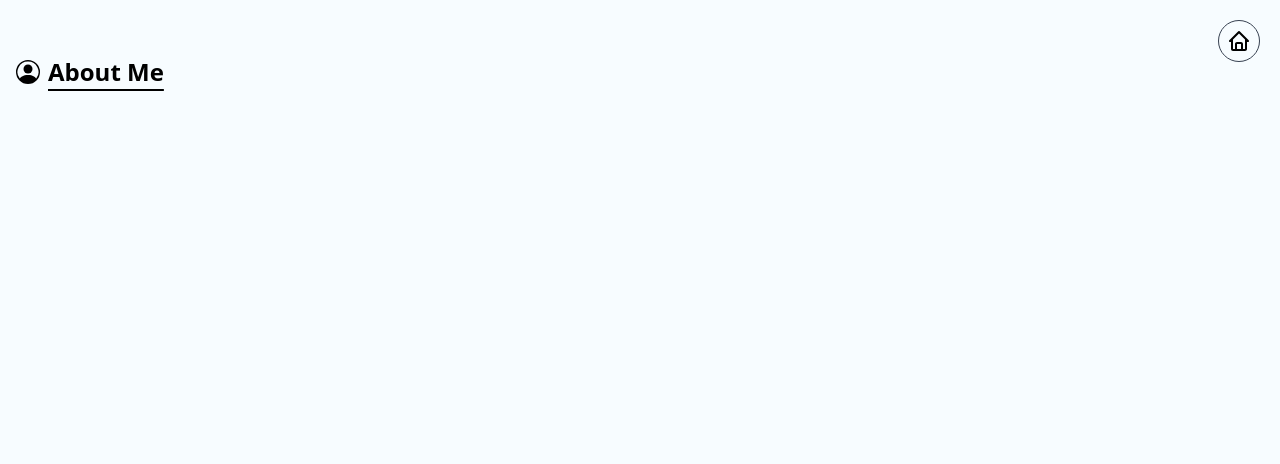
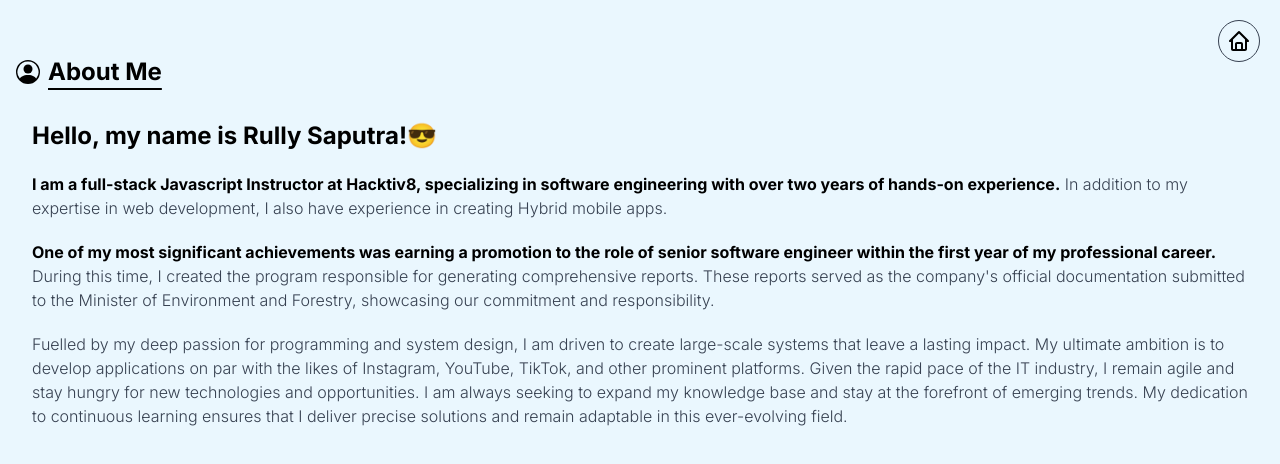
Before and after one commit to rully-saputra15/next-portfolio, a Next.js app: page /about in a window 1280 px wide. Shown: the top 464 px of the page. Built offline with nearby package versions, Linux system fonts and the light colour scheme.

Commit message:
feat: add more info section and revise dashboard

```diff
--- a/components/Layout.tsx
+++ b/components/Layout.tsx
@@ -1,11 +1,13 @@
 import { FC } from "react";
+import { Inter } from "next/font/google";
 
+const inter = Inter({ subsets: ["latin"] });
 type LayoutProps = {
   children: JSX.Element | JSX.Element[];
 };
 
 const Layout: FC<LayoutProps> = ({ children }) => {
-  return <div className="p-4 bg-sky-50/50 h-screen">{children}</div>;
+  return <div className={`p-4 h-screen ${inter.className}`}>{children}</div>;
 };
 
 export default Layout;
--- a/package.json
+++ b/package.json
@@ -15,7 +15,7 @@
     "autoprefixer": "10.4.14",
     "eslint": "8.44.0",
     "eslint-config-next": "13.4.9",
-    "next": "13.4.9",
+    "next": "^13.4.9",
     "postcss": "8.4.25",
     "react": "18.2.0",
     "react-dom": "18.2.0",
--- a/pages/_document.tsx
+++ b/pages/_document.tsx
@@ -4,7 +4,7 @@ export default function Document() {
   return (
     <Html lang="en">
       <Head />
-      <body>
+      <body className="bg-sky-200/30">
         <Main />
         <NextScript />
       </body>
--- a/pages/about/index.tsx
+++ b/pages/about/index.tsx
@@ -9,6 +9,47 @@ const AboutPage = () => {
         <BsPersonCircle className="text-2xl" />
         <Title label="About Me" />
       </div>
+      <div className="p-4 flex flex-col space-y-5 mt-4">
+        <div className="font-bold text-2xl">
+          Hello, my name is Rully Saputra!😎
+        </div>
+        <div>
+          <span className="font-bold">
+            I am a full-stack Javascript Instructor at Hacktiv8, specializing in
+            software engineering with over two years of hands-on experience.
+          </span>
+          <span className="font-light text-gray-700">
+            {" "}
+            In addition to my expertise in web development, I also have
+            experience in creating Hybrid mobile apps.
+          </span>
+        </div>
+        <div>
+          <span className="font-bold">
+            One of my most significant achievements was earning a promotion to
+            the role of senior software engineer within the first year of my
+            professional career.
+          </span>
+          <span className="font-light text-gray-700">
+            {" "}
+            During this time, I created the program responsible for generating
+            comprehensive reports. These reports served as the company&apos;s
+            official documentation submitted to the Minister of Environment and
+            Forestry, showcasing our commitment and responsibility.
+          </span>
+        </div>
+        <div className="font-light text-gray-700">
+          Fuelled by my deep passion for programming and system design, I am
+          driven to create large-scale systems that leave a lasting impact. My
+          ultimate ambition is to develop applications on par with the likes of
+          Instagram, YouTube, TikTok, and other prominent platforms. Given the
+          rapid pace of the IT industry, I remain agile and stay hungry for new
+          technologies and opportunities. I am always seeking to expand my
+          knowledge base and stay at the forefront of emerging trends. My
+          dedication to continuous learning ensures that I deliver precise
+          solutions and remain adaptable in this ever-evolving field.
+        </div>
+      </div>
       <HomeButton />
     </div>
   );
--- a/pages/index.tsx
+++ b/pages/index.tsx
@@ -1,6 +1,3 @@
-import { Inter } from "next/font/google";
-
-const inter = Inter({ subsets: ["latin"] });
 import { FaReact } from "react-icons/fa";
 import {
   TbBrandNextjs,
@@ -34,15 +31,15 @@ export default function Home() {
     <main className="flex flex-col h-full relative">
       <div className="flex flex-row flex-wrap items-center justify-start h-full">
         <div className="flex flex-col justify-start items-start space-y-2">
-          <span className="text-xl pr-14">
+          <span className="text-lg pr-14">
             <span className="font-light text-gray-500">Hello,</span>
             <span className="font-bold text-gray-700">
               {" "}
               I&apos;m Rully Saputra
             </span>
             <span className="font-light text-gray-500">
-              , a software engineer that mainly focuses on front-end kinds of
-              stuff.
+              , a seasoned software sorcerer who channels my expertise towards
+              the ethereal artistry of front-end mastery.
             </span>
           </span>
           <div className="flex flex-row justify-start items-center text-3xl space-x-2">
--- a/styles/globals.css
+++ b/styles/globals.css
@@ -2,8 +2,9 @@
 @tailwind components;
 @tailwind utilities;
 
-html,body {
-  height: 100;
-  margin:0;
-  padding:0;
+html,
+body {
+  height: 100%;
+  margin: 0;
+  padding: 0;
 }
```
Also changed, not shown: 1 other file (tests, documents, lock files or other folders).
